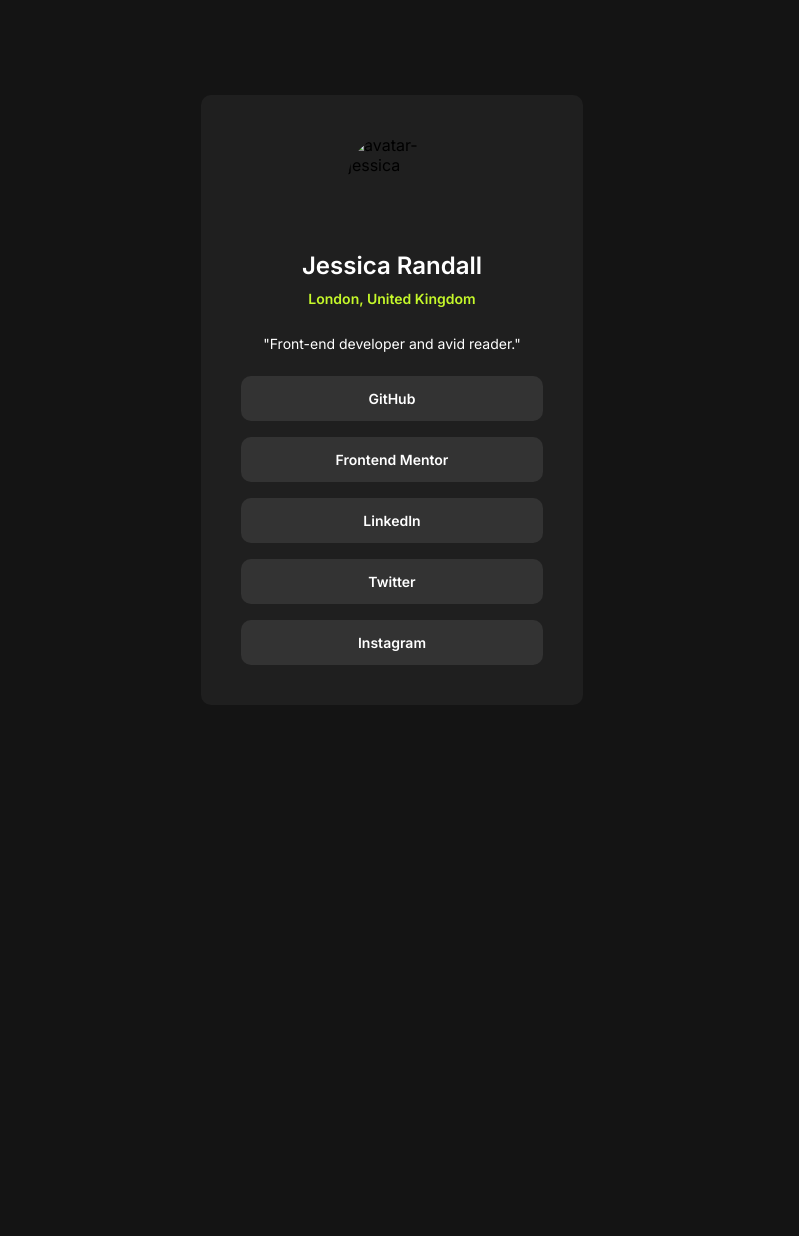
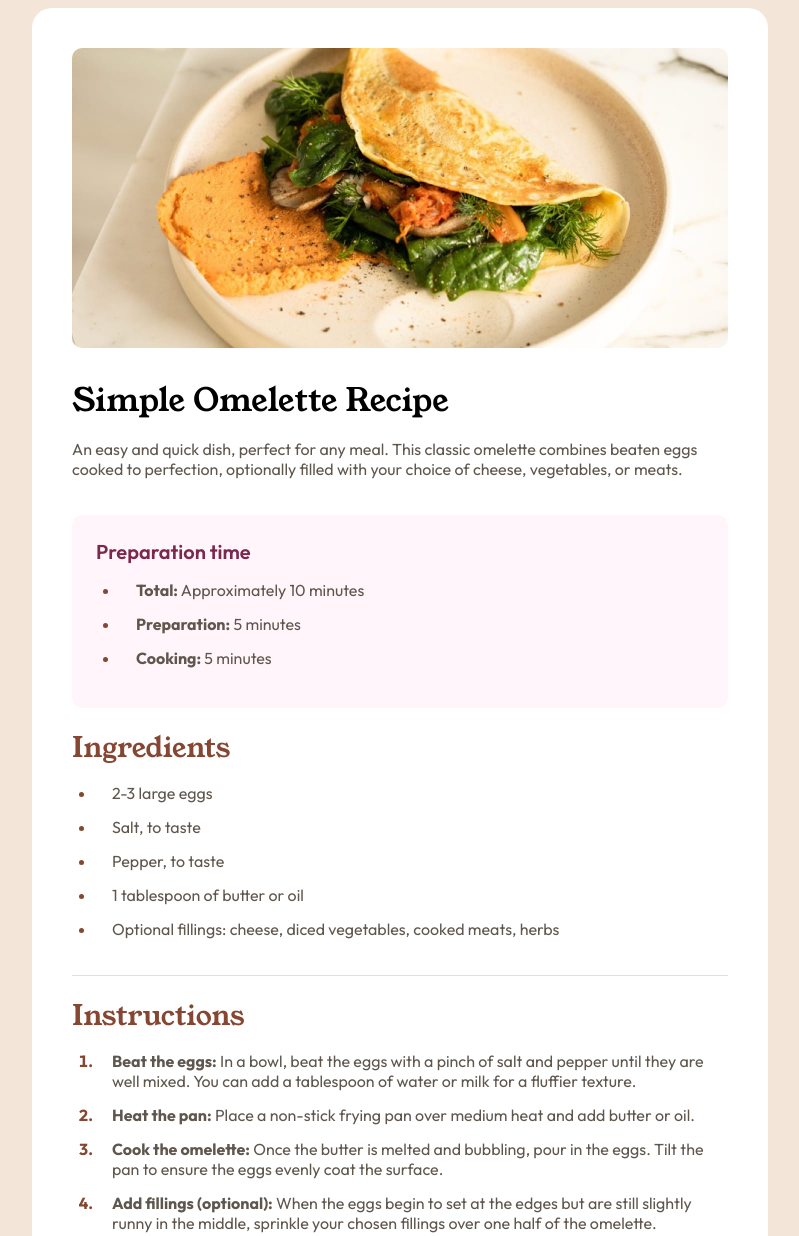
Before and after one commit to maohnnn/recipe-page-main, a plain HTML site: page index.html in a window 1280 px wide. Shown: the top 1236 px of the page, without its empty margins (248-1047 px from the left). Before the commit the page ends 800 px from the top, so only its background shows below. Drawn offline with Linux system fonts and the light colour scheme.

Commit message:
Add files via upload

```diff
--- a/index.html
+++ b/index.html
@@ -3,113 +3,144 @@
 <head>
   <meta charset="UTF-8">
   <meta name="viewport" content="width=device-width, initial-scale=1.0"> <!-- displays site properly based on user's device -->
-  <link href="https://fonts.googleapis.com/css2?family=Inter:ital,opsz,wght@0,14..32,100..900;1,14..32,100..900&display=swap" rel="stylesheet">
+  <link href="https://fonts.googleapis.com/css2?family=Outfit:wght@100..900&family=Young+Serif&display=swap" rel="stylesheet">
+  <link rel="stylesheet" href="style/style.css">
+
   <link rel="icon" type="image/png" sizes="32x32" href="./assets/images/favicon-32x32.png">
 
-  <title>Frontend Mentor | Social links profile</title>
+  <title>Frontend Mentor | Recipe page</title>
 
   <!-- Feel free to remove these styles or customise in your own stylesheet 👍 -->
   <style>
-    html, body {
-      margin: 0;
-      width: 100dvw;
-      height: 100dvh;
-    }
 
-    body {
-      font-family: "Inter", sans-serif;
-      background-color: hsl(0, 0%, 8%);
-      display: flex;
-      flex-direction: column;
-      justify-content: center;
-    }
-    .card-social {
-      display: flex;
-      flex-direction: column;
-      margin: auto;
-      background-color: hsl(0, 0%, 12%);
-      width: 382px;
-      height: fit-content;
-      border-radius: 10px;
-      box-sizing: border-box;
-      padding: 40px;
-      gap: 24px;
-    }
-    .info {
-      display: flex;
-      flex-direction: column;
-      align-items: center;
-      gap: 10px;
-    }
-    .social-section {
-      display: flex;
-      flex-direction: column;
-      align-items: center;
-      gap: 28px;
-    }
-    .avatar {
-      width: 88px;
-      height: 88px;
-      border-radius: 50%;
-    }
-    .name {
-      font-size: 24px;
-      font-weight: 600;
-      color: hsl(0, 0%, 100%);
-    }
 
-    .address {
-      font-size: 14px;
-      color: hsl(75, 94%, 57%);
-      font-weight: 600;
-
-    }
-
-    p {
-      font-size: 14px;
-      color: hsl(0, 0%, 100%);
-      margin: 0;
-    }
-    .btn-section {
-      display: flex;
-      flex-direction: column;
-      gap: 16px;
-    }
-    .btn-section > span {
-      display: flex;
-      justify-content: center;
-      width: 100%;
-      font-size: 14px;
-      background-color: hsl(0, 0%, 20%);
-      color: hsl(0, 0%, 100%);
-      font-weight: 600;
-      padding-block: 14px;
-      border-radius: 10px;
-    }
   </style>
 </head>
 <body>
   <main>
-    <div class="card-social">
-      <div class="social-section">
-        <img class="avatar" src="assets/images/avatar-jessica.jpeg" alt="avatar-jessica">
-        <div class="info">
-          <span class="name">Jessica Randall</span>
-          <span class="address">London, United Kingdom</span>
+    <div class="card-recipe">
+      <img src="assets/images/image-omelette.jpeg" alt="image-omelette">
+      <div>
+        <h1>Simple Omelette Recipe</h1>
+        <p class="basic-paragraph">An easy and quick dish, perfect for any meal. This classic omelette combines beaten eggs cooked  to perfection, optionally filled with your choice of cheese, vegetables, or meats.</span>
+      </div>
+
+      <div class="card-prepare">
+        <p>Preparation time</p>
+        <ul class="preparetime-list">
+          <li><b>Total:</b> Approximately 10 minutes</li>
+          <li><b>Preparation:</b> 5 minutes</li>
+          <li><b>Cooking:</b> 5 minutes</li>
+        </ul>
+      </div>
+      <div>
+        <h2>Ingredients</h2>
+        <ul>
+          <li>2-3 large eggs</li>
+          <li>Salt, to taste</li>
+          <li>Pepper, to taste</li>
+          <li>1 tablespoon of butter or oil</li>
+          <li>Optional fillings: cheese, diced vegetables, cooked meats, herbs</li>
+        </ul>
+      </div>
+      <div class="divider"></div>
+      <div>
+        <h2>Instructions</h2>
+        <ol>
+          <li>
+            <b>Beat the eggs:</b> In a bowl, beat the eggs with a pinch of salt and pepper until they are well mixed.
+            You can add a tablespoon of water or milk for a fluffier texture.</li>
+          <li><b>Heat the pan:</b> Place a non-stick frying pan over medium heat and add butter or oil.</li>
+          <li><b>Cook the omelette:</b> Once the butter is melted and bubbling, pour in the eggs. Tilt the pan to ensure
+            the eggs evenly coat the surface.</li>
+          <li><b>Add fillings (optional):</b> When the eggs begin to set at the edges but are still slightly runny in the
+            middle, sprinkle your chosen fillings over one half of the omelette.</li>
+          <li><b>Fold and serve:</b> As the omelette continues to cook, carefully lift one edge and fold it over the
+            fillings. Let it cook for another minute, then slide it onto a plate.</li>
+          <li><b>Enjoy:</b> Serve hot, with additional salt and pepper if needed.</li>
+        </ul>
+      </div>
+      <div class="divider"></div>
+      <div>
+        <h2>Nutrition</h2>
+        <p class="basic-paragraph">The table below shows nutritional values per serving without the additional fillings.</p>
+        <div class="flex-table">
+            <div class="table-row">
+              <span class="basic-paragraph">Calories</span>
+              <b class="orange-paragraph">277kcal</b>
+            </div>
+            <div class="divider"></div>
+            <div class="table-row">
+              <span class="basic-paragraph">Carbs</span>
+              <b class="orange-paragraph">0g</b>
+            </div>
+            <div class="divider"></div>
+            <div class="table-row">
+              <span class="basic-paragraph">Protein</span>
+              <b class="orange-paragraph">20g</b>
+            </div>
+            <div class="divider"></div>
+            <div class="table-row">
+              <span class="basic-paragraph">Fat</span>
+              <b class="orange-paragraph">22g</b>
+            </div>
+
         </div>
-        <p>"Front-end developer and avid reader."</p>
-      </div>
-      <div class="btn-section">
-        <span>GitHub</span>
-        <span>Frontend Mentor</span>
-        <span>LinkedIn</span>
-        <span>Twitter</span>
-        <span>Instagram</span>
 
       </div>
-
     </div>
 
   </main>
+
+
+
+
+
+
+
+
+
+
+
+
+
+
+
+
+
+
+
+
+
+
+
+
+
+
+
+
+
+
+
+
+
+
+
+  Calories
+  277kcal
+
+  Carbs
+  0g
+
+  Protein
+  20g
+
+  Fat
+  22g
+
+  <div class="attribution">
+    Challenge by <a href="https://www.frontendmentor.io?ref=challenge" target="_blank">Frontend Mentor</a>.
+    Coded by <a href="#">Your Name Here</a>.
+  </div>
 </body>
 </html>
```
